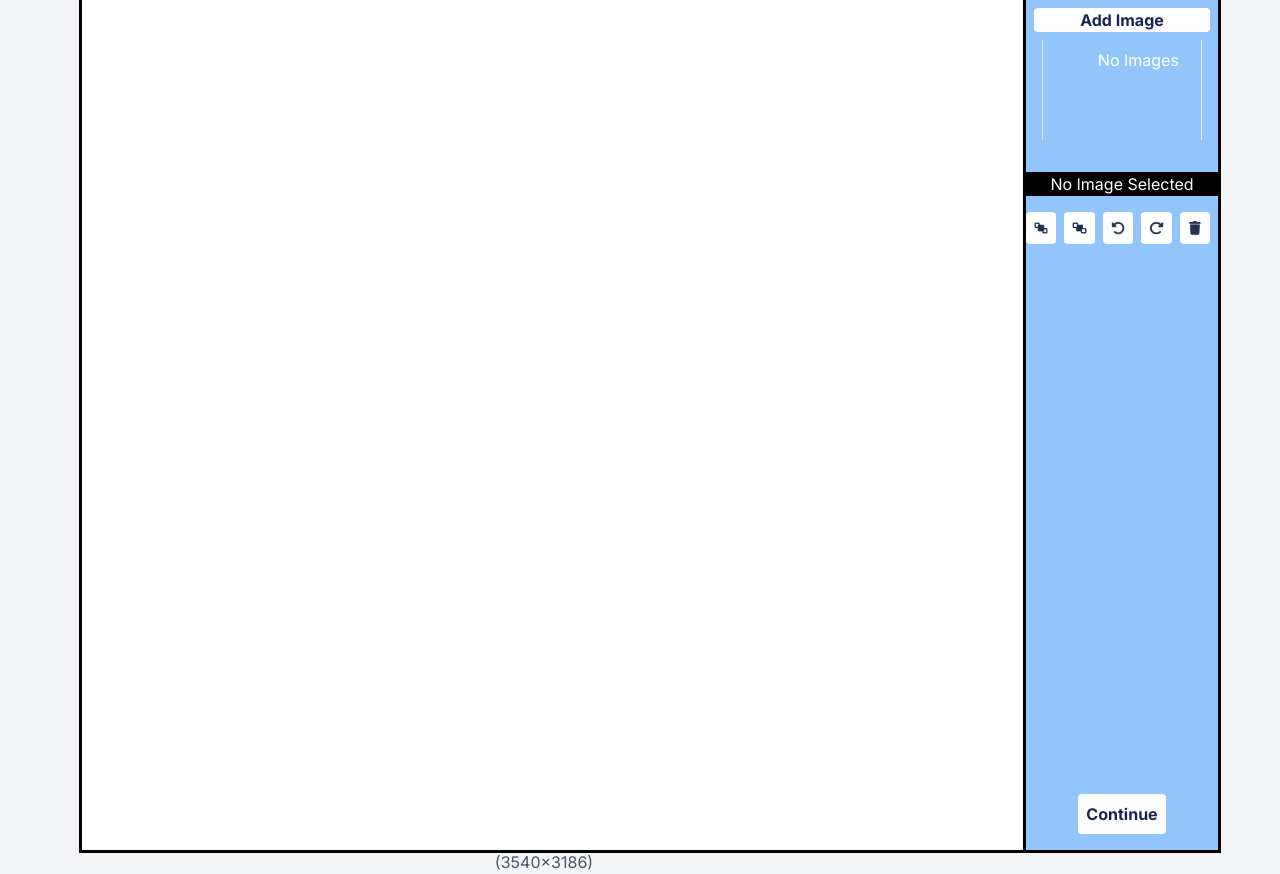
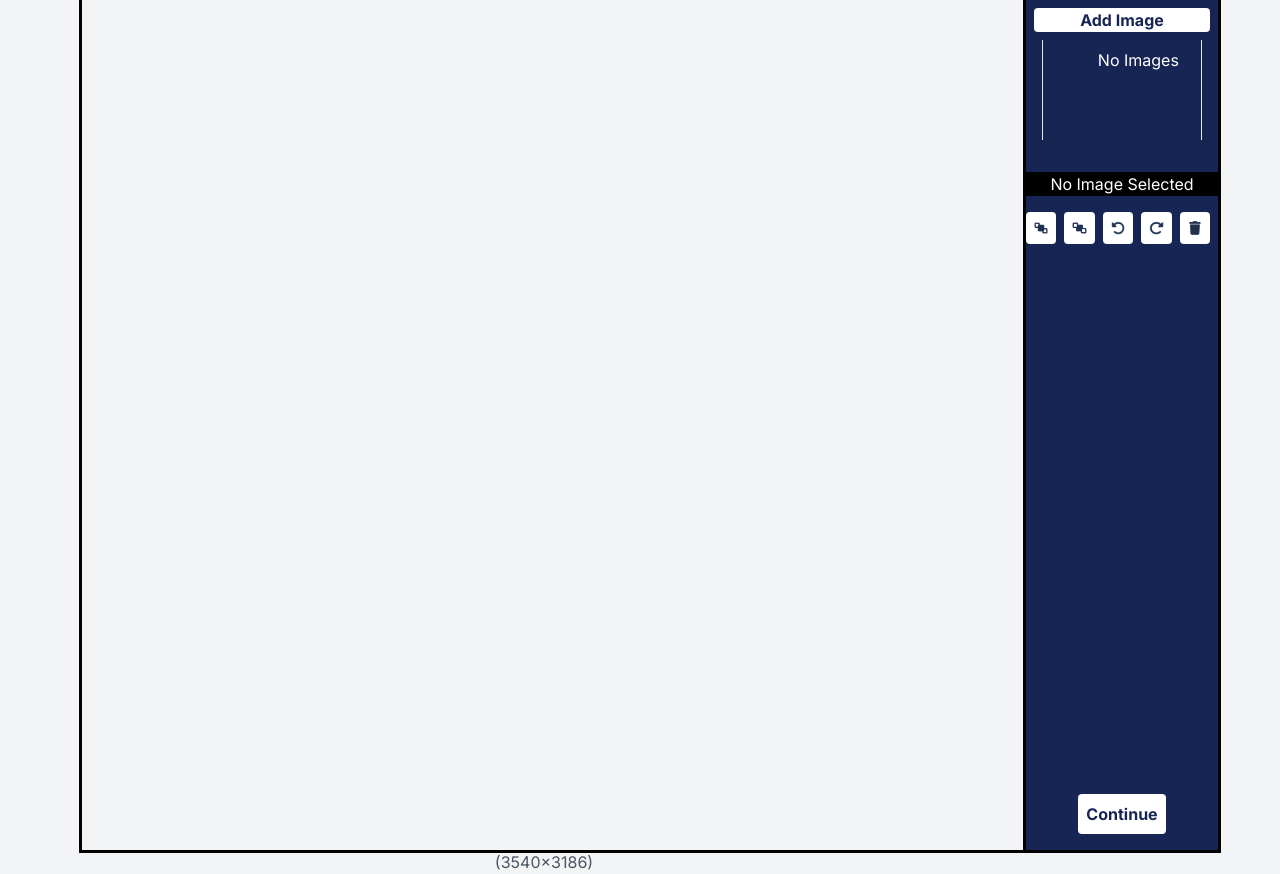
Before and after one commit to Jbrennin2/TS, a Next.js app: page /editor in a window 1280 px wide. Built offline with nearby package versions, Linux system fonts and the light colour scheme.

Commit message:
____CHECKPOINT___

```diff
--- a/app/checkout/shippingForm.jsx
+++ b/app/checkout/shippingForm.jsx
@@ -176,7 +176,7 @@ export default function ShippingForm ({ImageUrl}) {
                       type='text'
                       name="countryCode"
                       placeholder="Country"
-                      value={formData["firstName"]}
+                      value={formData["country"]}
                       className="border rounded mb-2 p-4"
                       onChange={handleChange}>
                         <option value="personal">Select Country</option>
@@ -204,7 +204,7 @@ export default function ShippingForm ({ImageUrl}) {
                     />
                     <input
                         key="zipCode"
-                        type='text'
+                        type='number'
                         name="zipCode"
                         placeholder="Zipcode"
                         value={formData["zipCode"]}
--- a/app/editor/editor.jsx
+++ b/app/editor/editor.jsx
@@ -398,7 +398,6 @@ const handleContinue = () => {
 
 return (
   <div className="flex">
-
     <div className="flex flex-col items-center">
       <div className="ml-5 outline">
         <canvas
@@ -406,7 +405,6 @@ return (
           width={3540}
           height={3186}
           style={{
-            backgroundColor: 'white',
             width: '944px',          // CSS scaled-down width
             height: '849.6px'        // CSS scaled-down height
           }}
@@ -419,7 +417,7 @@ return (
       <p className="text-gray-600">(3540x3186)</p>
     </div>
 
-    <div className="flex flex-col justify-between bg-blue-300 w-[15vw] h-[849.6px] outline">
+    <div className="flex flex-col justify-between bg-blue-950 w-[15vw] h-[849.6px] outline">
 
       {/* Images section */}
       <div className="flex flex-col h-full">
```
